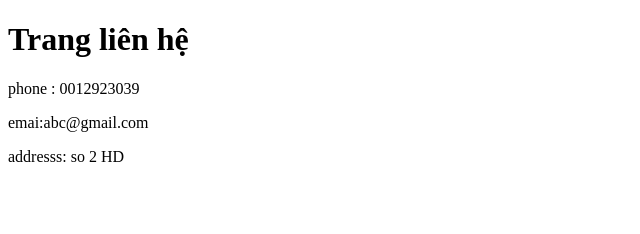
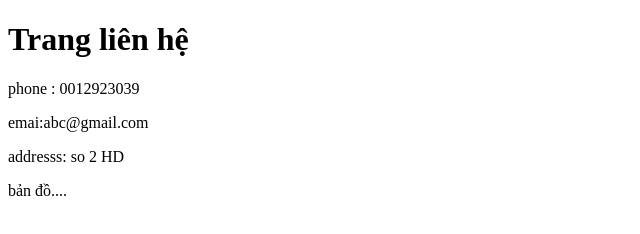
Before and after one commit to LaiHuy05/backend-1, a plain HTML site: page contact.html in a window 1280 px wide. Shown: the full height of the page, 0-640 px from the left. Drawn offline with Linux system fonts and the light colour scheme.

Commit message:
update page-contact

```diff
--- a/contact.html
+++ b/contact.html
@@ -10,5 +10,6 @@
     <p>phone : 0012923039</p>
     <p>emai:abc@gmail.com</p>
     <p>addresss: so 2 HD</p>
+    <p>bản đồ....</p>
 </body>
 </html>
```
